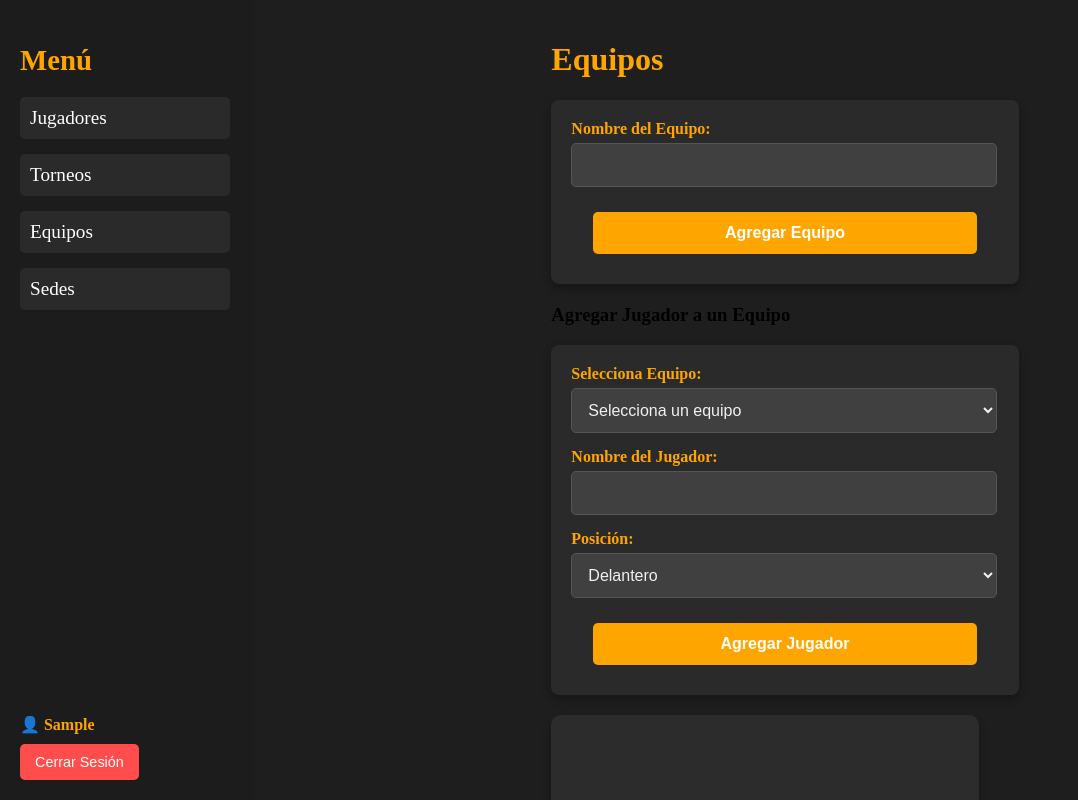
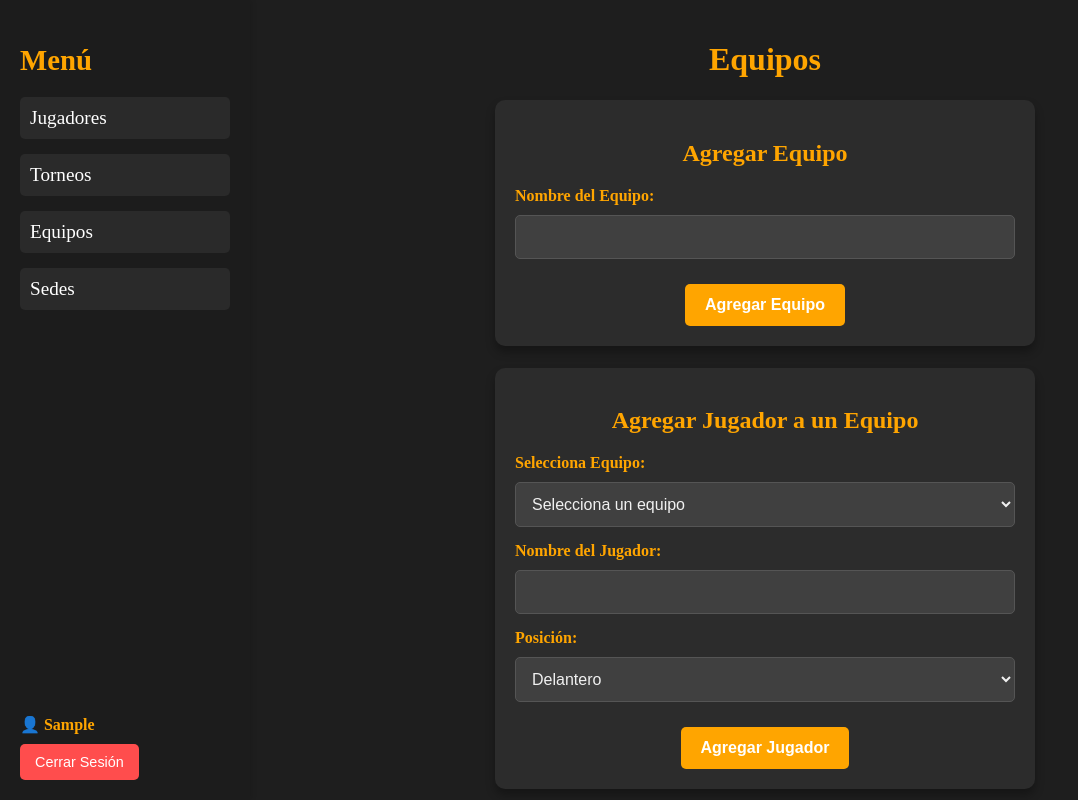
Before and after one commit to MiquelAng11/Web-React-Ligas, a React (Create React App) app: page /equipos in a window 1280 px wide. Both pictures are taken after typing "Sample", "Sample123" into the empty fields and a click on the button "Login". Shown: the whole page, without its empty margins (0-1078 px from the left). Built offline with nearby package versions, Linux system fonts and the light colour scheme.

Commit message:
team form

```diff
--- a/src/App.css
+++ b/src/App.css
@@ -1,47 +1,62 @@
-html, body, #root {
+html,
+body,
+#root {
   margin: 0;
   padding: 0;
   height: 100%;
   width: 100%;
   display: flex;
   flex-direction: column;
-  background-color: #121212; /* Fondo oscuro general */
+  background-color: #121212;
+  /* Fondo oscuro general */
 }
 
 .app {
   display: flex;
   justify-content: center;
   align-items: center;
-  height: 100%; /* Ocupa toda la altura del contenedor padre */
-  width: 100%; /* Ocupa todo el ancho del contenedor padre */
+  height: 100%;
+  /* Ocupa toda la altura del contenedor padre */
+  width: 100%;
+  /* Ocupa todo el ancho del contenedor padre */
 }
 
 /* Navbar */
 .navbar {
   background-color: #1c1c1c;
   color: white;
-    width: 250px; /* Ancho fijo para el navbar */
-    height: 100vh; /* Ocupa toda la altura */
-    position: fixed; /* Fijo en la parte izquierda */
+  width: 250px;
+  /* Ancho fijo para el navbar */
+  height: 100vh;
+  /* Ocupa toda la altura */
+  position: fixed;
+  /* Fijo en la parte izquierda */
   top: 0;
   left: 0;
   display: flex;
   flex-direction: column;
   padding: 20px;
-    box-sizing: border-box; /* Incluye padding en el cálculo del tamaño */
+  box-sizing: border-box;
+  /* Incluye padding en el cálculo del tamaño */
 }
 
 /* Contenedor principal */
 .content {
-    margin-left: 250px; /* Deja espacio para el navbar */
-    width: calc(100% - 250px); /* El resto del espacio después del navbar */
-    height: 100vh; /* Ocupa toda la altura */
-    background-color: #1e1e1e; /* Fondo gris oscuro */
+  margin-left: 250px;
+  /* Deja espacio para el navbar */
+  width: calc(100% - 250px);
+  /* El resto del espacio después del navbar */
+  height: 100vh;
+  /* Ocupa toda la altura */
+  background-color: #1e1e1e;
+  /* Fondo gris oscuro */
   display: flex;
   flex-direction: column;
   justify-content: flex-start;
-    align-items: stretch; /* Asegurar que los hijos ocupen todo el ancho */
-    overflow-y: auto; /* Habilitar scroll vertical si es necesario */
+  align-items: stretch;
+  /* Asegurar que los hijos ocupen todo el ancho */
+  overflow-y: auto;
+  /* Habilitar scroll vertical si es necesario */
   box-sizing: border-box;
 }
 
@@ -53,69 +68,30 @@ html, body, #root {
   justify-content: space-between;
   align-items: center;
   color: #f0f0f0;
-    flex-shrink: 0; /* No permite que el header se comprima */
-    height: 60px; /* Fija la altura del header */
+  flex-shrink: 0;
+  /* No permite que el header se comprima */
+  height: 60px;
+  /* Fija la altura del header */
   box-sizing: border-box;
 }
 
 /* Área principal */
 .main {
-    flex: 1; /* Ocupa el resto del espacio disponible */
+  flex: 1;
+  /* Ocupa el resto del espacio disponible */
   display: flex;
   flex-direction: column;
   align-items: center;
   padding: 20px;
-    overflow-y: auto; /* Scroll vertical si es necesario */
-    width: 100%; /* Asegura que ocupe todo el ancho disponible */
-    height: auto; /* Permite crecimiento dinámico según el contenido */
+  overflow-y: auto;
+  /* Scroll vertical si es necesario */
+  width: 100%;
+  /* Asegura que ocupe todo el ancho disponible */
+  height: auto;
+  /* Permite crecimiento dinámico según el contenido */
   box-sizing: border-box;
 }
 
-  /* Formularios */
-  form {
-    background-color: #2a2a2a;
-    padding: 20px;
-    border-radius: 8px;
-    box-shadow: 0 4px 10px rgba(0, 0, 0, 0.3);
-    width: 100%; /* Ocupa el ancho completo del contenedor */
-    margin-bottom: 20px;
-  }
-
-  form label {
-    display: block;
-    margin-bottom: 5px;
-    font-weight: bold;
-    color: #ffa500;
-  }
-
-  form input{
-    width: 80%;
-  }
-  form select,
-  form button {
-    width: 90%; /* Hacer que los elementos ocupen el ancho completo */
-    padding: 10px;
-    margin-bottom: 15px;
-    font-size: 1rem;
-    border: 1px solid #444;
-    border-radius: 5px;
-    background-color: #333;
-    color: #f0f0f0;
-  }
-
-  form button {
-    background-color: #ffa500;
-    border: none;
-    cursor: pointer;
-    font-size: 1rem;
-    font-weight: bold;
-    color: #000;
-    transition: background-color 0.3s ease;
-  }
-
-  form button:hover {
-    background-color: #ff7b00;
-  }
 
 /* Listado de equipos */
 ul {
--- a/src/components/TeamForm.js
+++ b/src/components/TeamForm.js
@@ -1,5 +1,5 @@
 import React, { useState } from 'react';
-import '../styles/TeamForm.css'; // Importamos los estilos
+import '../styles/TeamForm.css'; // Importamos los estilos actualizados
 
 function TeamForm({ addTeam, addPlayerToTeam, teams }) {
   const [teamName, setTeamName] = useState('');
@@ -25,7 +25,9 @@ function TeamForm({ addTeam, addPlayerToTeam, teams }) {
   };
 
   return (
+    <div>
       <div className="team-form-container">
+        <h2>Agregar Equipo</h2>
         <form onSubmit={handleTeamSubmit}>
           <label>Nombre del Equipo:</label>
           <input
@@ -36,8 +38,10 @@ function TeamForm({ addTeam, addPlayerToTeam, teams }) {
           />
           <button type="submit">Agregar Equipo</button>
         </form>
+      </div>
 
-      <h3>Agregar Jugador a un Equipo</h3>
+      <div className="team-form-container">
+        <h2>Agregar Jugador a un Equipo</h2>
         <form onSubmit={handlePlayerSubmit}>
           <label>Selecciona Equipo:</label>
           <select
@@ -48,17 +52,11 @@ function TeamForm({ addTeam, addPlayerToTeam, teams }) {
             <option value="" disabled>
               Selecciona un equipo
             </option>
-          {teams && teams.length > 0 ? (
-            teams.map((team, index) => (
+            {teams.map((team, index) => (
               <option key={index} value={team.teamName}>
                 {team.teamName}
               </option>
-            ))
-          ) : (
-            <option value="" disabled>
-              No hay equipos disponibles
-            </option>
-          )}
+            ))}
           </select>
           <label>Nombre del Jugador:</label>
           <input
@@ -81,6 +79,7 @@ function TeamForm({ addTeam, addPlayerToTeam, teams }) {
           <button type="submit">Agregar Jugador</button>
         </form>
       </div>
+    </div>
   );
 }
 
--- a/src/pages/equipos.jsx
+++ b/src/pages/equipos.jsx
@@ -5,13 +5,29 @@ import TeamList from '../components/TeamList';
 function Equipos({ teams, addTeam, addPlayerToTeam, removeTeam }) {
   return (
     <div className="body">
-      <h1 style={{ color: '#ffa500' }}>Equipos</h1>
+      <h1 style={{ color: '#ffa500', textAlign: 'center' }}>Equipos</h1>
       <TeamForm
         addTeam={addTeam}
         addPlayerToTeam={addPlayerToTeam}
         teams={teams}
       />
-      <TeamList teams={teams} removeTeam={removeTeam} />
+      <div className="team-list-container">
+        <h2>Lista de Equipos</h2>
+        {teams.length > 0 ? (
+          <ul>
+            {teams.map((team, index) => (
+              <li key={index}>
+                {team.teamName}
+                <button onClick={() => removeTeam(index)}>Eliminar</button>
+              </li>
+            ))}
+          </ul>
+        ) : (
+          <p style={{ textAlign: 'center', color: '#f0f0f0' }}>
+            No hay equipos creados
+          </p>
+        )}
+      </div>
     </div>
   );
 }
--- a/src/styles/TeamForm.css
+++ b/src/styles/TeamForm.css
@@ -1,54 +1,86 @@
+.team-form-container {
+  margin-top: 4%;
+  padding: 20px;
+  width: 62.5vh; /* Llenar el contenedor */
+  border-radius: 10px;
+  box-shadow: 0 6px 10px rgba(0, 0, 0, 0.3);
+  background-color: #2c2c2c;
+  color: #f0f0f0;
+}
+
+.team-form-container h2,
+.team-form-container h3 {
+  margin-bottom: 20px;
+  font-size: 1.5em;
+  font-weight: bold;
+  color: #ffa500; /* Resaltar encabezado */
+  text-align: center;
+}
+
+.team-form-container label {
+  display: block;
+  margin-bottom: 10px;
+  font-weight: bold;
+  font-size: 1em;
+  color: #ffa500;
+}
 
 .team-form-container input,
 .team-form-container select {
-    width: calc(100% - 2px); /* Ajusta el ancho incluyendo el borde */
-    padding: 12px; /* Espaciado más cómodo */
+  width: 100%; /* Llenar el contenedor */
+  padding: 12px;
   margin-bottom: 15px;
-    border: 1px solid #555; /* Borde suave */
+  border: 1px solid #555;
   border-radius: 5px;
   font-size: 1em;
-    background-color: #404040; /* Fondo oscuro para inputs */
+  background-color: #404040;
   color: #f0f0f0;
-    box-sizing: border-box; /* Asegura que el padding y borde se incluyan en el tamaño */
-    overflow: hidden; /* Evita que los bordes se desborden */
+  box-sizing: border-box; /* Evitar desbordamiento */
 }
 
 .team-form-container input:focus,
 .team-form-container select:focus {
-    border-color: #ffa500; /* Resaltado en foco */
+  border-color: #ffa500;
   outline: none;
-    box-shadow: 0 0 6px rgba(255, 165, 0, 0.8); /* Brillo suave */
+  box-shadow: 0 0 8px rgba(255, 165, 0, 0.8);
 }
 
 .team-form-container button {
   padding: 12px 20px;
-    background-color: #ffa500; /* Color primario */
+  margin-top: 10px;
+  display: block; /* Asegura que sea un bloque */
+  margin-left: auto;
+  margin-right: auto;
+  background-color: #ffa500;
   color: #fff;
   border: none;
   border-radius: 5px;
-    cursor: pointer;
   font-size: 1em;
   font-weight: bold;
+  cursor: pointer;
   transition: background-color 0.3s ease, transform 0.2s ease;
-    display: block; /* Se asegura que el botón sea tratado como un bloque */
-    margin: 10px auto; /* Centra horizontalmente el botón */
-    text-align: center; /* Centra el texto del botón */
 }
 
 .team-form-container button:hover {
-    background-color: #e69500; /* Color más oscuro al pasar */
-    transform: scale(1.05); /* Ligero agrandamiento */
+  background-color: #e69500;
+  transform: scale(1.05);
 }
-
 
 .team-list-container {
   margin: 20px auto;
-    padding: 125px;
-    max-width: 500px; /* Centra la lista */
+  padding: 20px;
+  max-width: 500px;
   background-color: #2c2c2c;
   border-radius: 10px;
   box-shadow: 0 6px 10px rgba(0, 0, 0, 0.3);
   color: #f0f0f0;
+}
+
+.team-list-container h2 {
+  color: #ffa500;
+  font-size: 1.5em;
+  margin-bottom: 20px;
+  text-align: center;
 }
 
 .team-list-container ul {
@@ -57,25 +89,10 @@
 }
 
 .team-list-container li {
+  margin-bottom: 10px;
   padding: 10px;
-    border-bottom: 1px solid #404040; /* Separador discreto */
-    display: flex;
-    justify-content: space-between;
-    align-items: center;
+  background-color: #404040;
+  border-radius: 5px;
+  font-size: 1em;
+  color: #f0f0f0;
 }
-
-  .team-list-container li button {
-    padding: 8px 12px;
-    background-color: #ff4d4f; /* Color para eliminar */
-    color: #fff;
-    border: none;
-    border-radius: 5px;
-    cursor: pointer;
-    font-size: 0.9em;
-    transition: background-color 0.3s ease, transform 0.2s ease;
-  }
-
-  .team-list-container li button:hover {
-    background-color: #e03e3e; /* Color más oscuro al pasar */
-    transform: scale(1.1); /* Ligero agrandamiento */
-  }
```
Lines whose indentation alone changed are shown as unchanged.
